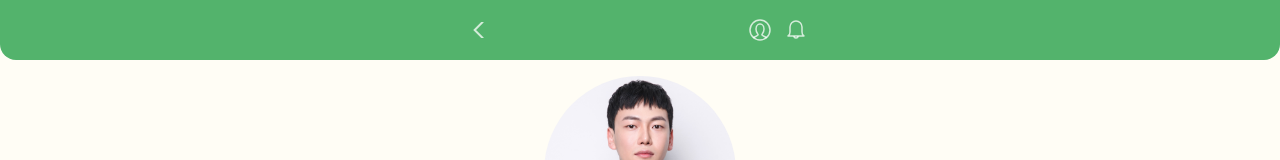
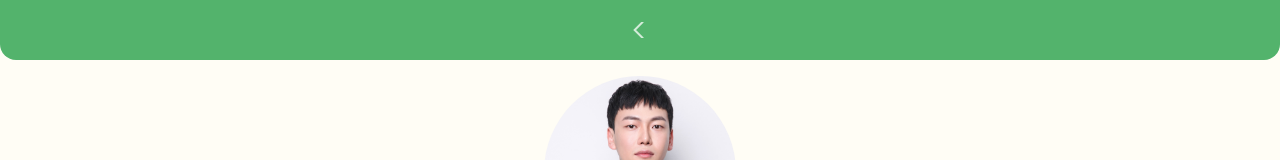
Before and after one commit to JJOK97/more-more, a React (Vite) app in the folder frontend/: page /profile in a window 1280 px wide. Shown: the top 160 px of the page. Built offline with nearby package versions, Linux system fonts and the light colour scheme; a web font is replaced by a local one.

Commit message:
feat: create userheader (S11P21A605-493)

```diff
--- a/frontend/src/components/common/GroupHeader.jsx
+++ b/frontend/src/components/common/GroupHeader.jsx
@@ -24,6 +24,8 @@ const Header = () => {
 		location.pathname === '/' ||
 		location.pathname == '/login' ||
 		location.pathname == '/signup' ||
+		location.pathname == '/profile' ||
+		location.pathname == '/notice' ||
 		location.pathname == '/group/:groupId/account/transfer' ||
 		location.pathname == '/group/:groupId/account/transfer-question' ||
 		location.pathname == '/group/:groupId/account/transfer-check'
--- /dev/null
+++ b/frontend/src/components/common/UserHeader.jsx
@@ -0,0 +1,27 @@
+import React from 'react';
+import usePageName from '../../store/usePageName';
+import chevron from '@/assets/img/common/mainHeader/chevron-left.svg';
+import { useLocation, useNavigate } from 'react-router-dom';
+
+const UserHeader = () => {
+	const { pageName } = usePageName();
+	const location = useLocation();
+	const navigate = useNavigate();
+
+	if (location.pathname !== '/profile' && location.pathname !== '/notice') return null;
+
+	return (
+		<header className='common-header'>
+			<img
+                className='group-header-back-button-img'
+                alt='Back'
+				src={chevron}
+				onClick={() => navigate(-1)}
+			/>
+			<div>{pageName}</div>
+			<div></div>
+		</header>
+	);
+};
+
+export default UserHeader;
--- a/frontend/src/router/appRouter.jsx
+++ b/frontend/src/router/appRouter.jsx
@@ -25,12 +25,14 @@ import AccountTransferCheck from '@/pages/groupAccount/AccountTransferCheck';
 import GroupAccountSearch from '@/pages/groupAccount/GroupAccountSearch';
 import TransactionDetail from '@/pages/groupAccount/TransactionDetail';
 import Notice from '../pages/notification/Notice';
+import UserHeader from '../components/common/UserHeader';
 
 const AppRouter = () => {
 	return (
 		<Router>
 			<MainHeader />
 			<Header />
+			<UserHeader />
 			<main>
 				<Routes>
 					<Route
--- /dev/null
+++ b/frontend/src/store/usePageName.js
@@ -0,0 +1,8 @@
+import { create } from 'zustand';
+
+const usePageName = create((set) => ({
+	usePageName: '',
+	setPageName: (name) => set({ pageName: name }),
+}));
+
+export default usePageName;
```
